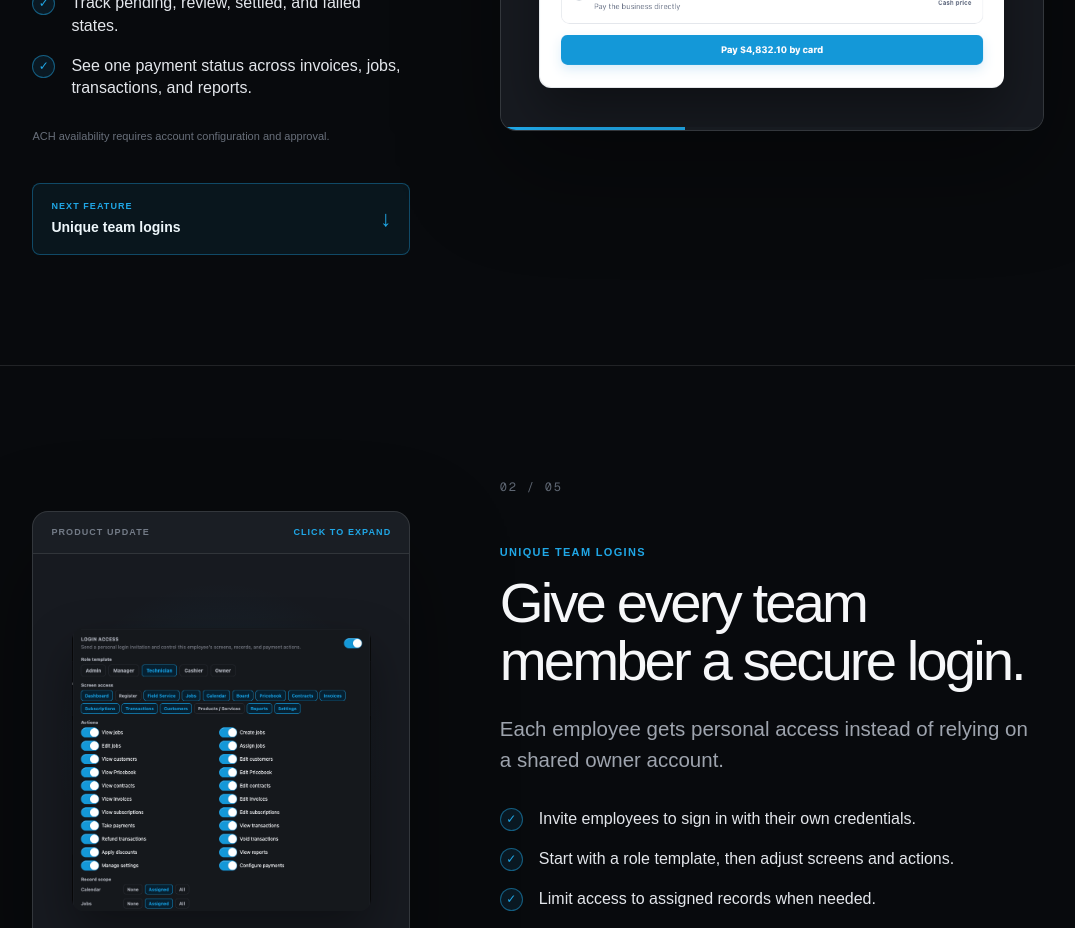
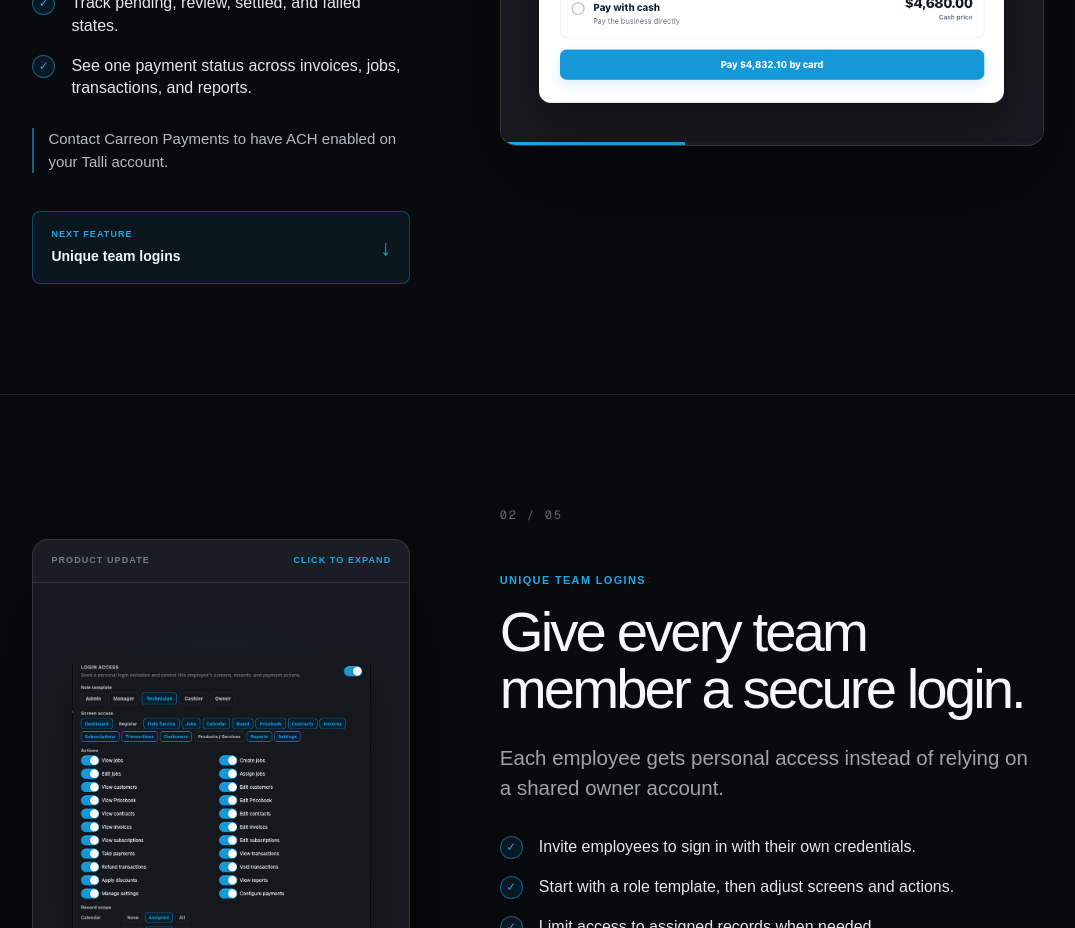
Before and after one commit to paulcarr27/feature-update-site, a Next.js app: page / in a window 1280 px wide. Shown: the part 1540-2468 px from the top of the page, without its empty margins (70-1145 px from the left). Built offline with nearby package versions, Linux system fonts and the light colour scheme.

Commit message:
Polish ACH image and activation note

```diff
--- a/app/globals.css
+++ b/app/globals.css
@@ -375,8 +375,12 @@ a {
 
 .feature-note {
   margin: 28px 0 0;
-  color: #686f7a;
-  font-size: 11px;
+  max-width: 480px;
+  padding-left: 14px;
+  border-left: 2px solid rgba(32, 167, 230, 0.55);
+  color: #b4bbc5;
+  font-size: 15px;
+  line-height: 1.5;
 }
 
 .next-feature {
--- a/app/page.tsx
+++ b/app/page.tsx
@@ -31,7 +31,7 @@ const features: Feature[] = [
     image: "/features/ach-payment.png",
     alt: "Customer-facing invoice payment page with card, bank account, and cash choices",
     side: "right",
-    note: "ACH availability requires account configuration and approval.",
+    note: "Contact Carreon Payments to have ACH enabled on your Talli account.",
   },
   {
     id: "logins",
```
Also changed, not shown: public/features/ach-payment.png.
